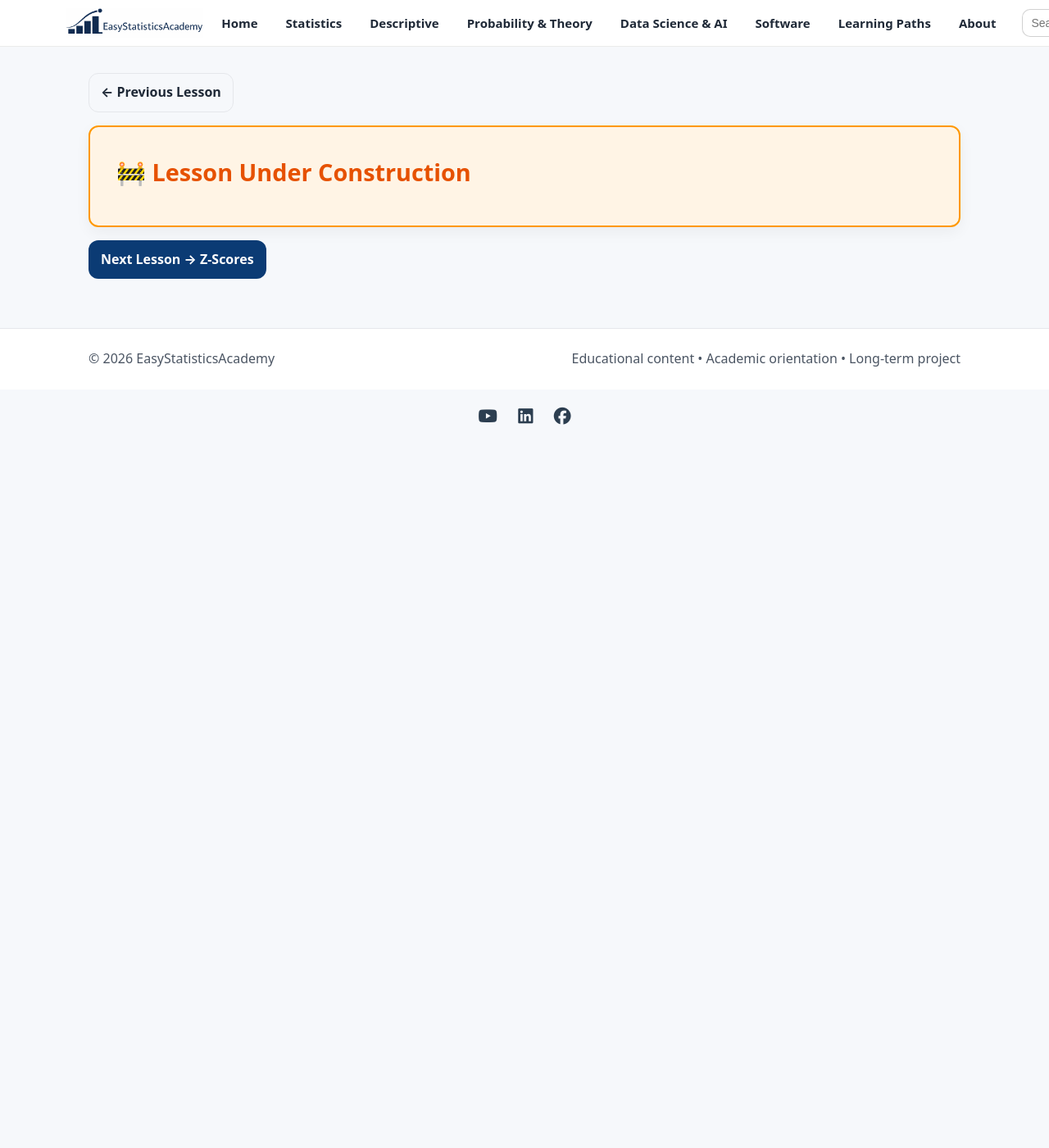
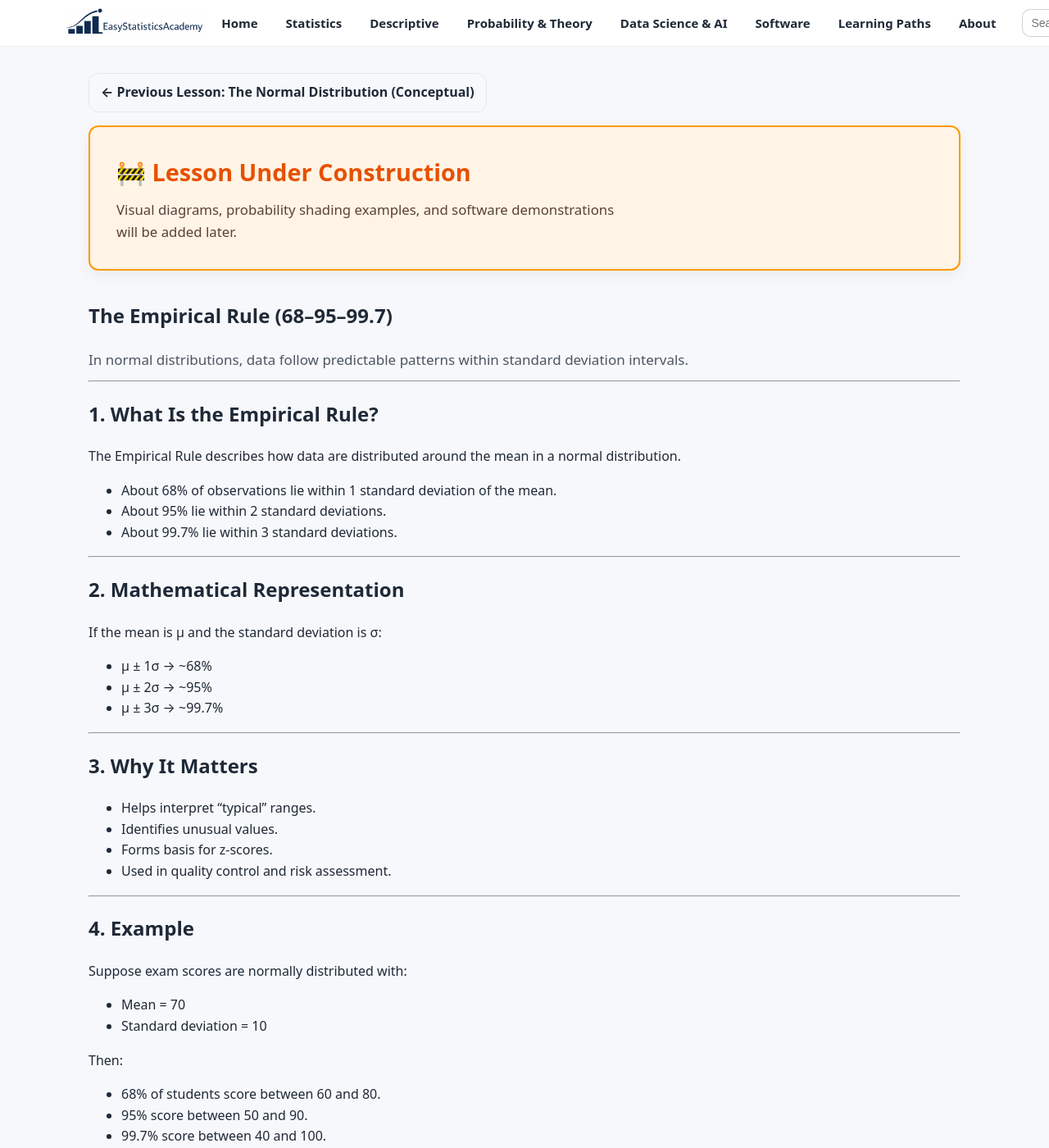
Before and after one commit to ammar-homaida-statistics/easystatisticsacademy, a Jekyll site: the page built from descriptive/shape/empirical-rule/index.md, in a window 1280 px wide and 1400 px high. Shown: the whole window at 82% size. Built offline with Jekyll 4.4.1, drawn with Linux system fonts in a browser that asks for light colours; some of the changed text lies outside the part shown.

Commit message:
Add lesson content

```diff
--- a/descriptive/shape/empirical-rule/index.md
+++ b/descriptive/shape/empirical-rule/index.md
@@ -1,21 +1,141 @@
 ---
 layout: default
 title: "The Empirical Rule (68–95–99.7)"
-description: "Understanding standard deviation ranges in normal distributions."
+description: "Understanding how data are distributed within standard deviations in normal distributions."
 permalink: /descriptive/shape/empirical-rule/
 sidebar: false
 ---
 
 <section class="section section-slim">
   <a class="btn btn-outline" href="/descriptive/shape/normal-distribution-concept/">
-    ← Previous Lesson
+    ← Previous Lesson: The Normal Distribution (Conceptual)
   </a>
 </section>
 
+<!-- UNDER CONSTRUCTION NOTICE -->
 <section class="section section-slim">
   <div class="callout" style="background:#fff4e5;border:2px solid #ff9800;padding:2rem;border-radius:12px;">
-    <h2 style="margin-top:0;color:#e65100;font-size:1.8rem;">🚧 Lesson Under Construction</h2>
+    <div class="callout-copy">
+      <h2 style="margin-top:0;color:#e65100;font-size:1.8rem;">
+        🚧 Lesson Under Construction
+      </h2>
+      <p style="margin:0;font-size:1.05rem;color:#5d4037;line-height:1.6;">
+        Visual diagrams, probability shading examples, and software demonstrations will be added later.
+      </p>
+    </div>
   </div>
+</section>
+
+<section class="section">
+
+  <div class="section-head">
+    <h1>The Empirical Rule (68–95–99.7)</h1>
+    <p class="lead">
+      In normal distributions, data follow predictable patterns within standard deviation intervals.
+    </p>
+  </div>
+
+  <hr>
+
+  <h2>1. What Is the Empirical Rule?</h2>
+
+  <p>
+    The Empirical Rule describes how data are distributed around the mean in a normal distribution.
+  </p>
+
+  <ul>
+    <li>About 68% of observations lie within 1 standard deviation of the mean.</li>
+    <li>About 95% lie within 2 standard deviations.</li>
+    <li>About 99.7% lie within 3 standard deviations.</li>
+  </ul>
+
+  <hr>
+
+  <h2>2. Mathematical Representation</h2>
+
+  <p>
+    If the mean is μ and the standard deviation is σ:
+  </p>
+
+  <ul>
+    <li>μ ± 1σ → ~68%</li>
+    <li>μ ± 2σ → ~95%</li>
+    <li>μ ± 3σ → ~99.7%</li>
+  </ul>
+
+  <hr>
+
+  <h2>3. Why It Matters</h2>
+
+  <ul>
+    <li>Helps interpret “typical” ranges.</li>
+    <li>Identifies unusual values.</li>
+    <li>Forms basis for z-scores.</li>
+    <li>Used in quality control and risk assessment.</li>
+  </ul>
+
+  <hr>
+
+  <h2>4. Example</h2>
+
+  <p>
+    Suppose exam scores are normally distributed with:
+  </p>
+
+  <ul>
+    <li>Mean = 70</li>
+    <li>Standard deviation = 10</li>
+  </ul>
+
+  <p>
+    Then:
+  </p>
+
+  <ul>
+    <li>68% of students score between 60 and 80.</li>
+    <li>95% score between 50 and 90.</li>
+    <li>99.7% score between 40 and 100.</li>
+  </ul>
+
+  <hr>
+
+  <h2>5. Important Warning</h2>
+
+  <p>
+    The Empirical Rule only applies to approximately normal distributions.
+  </p>
+
+  <p>
+    For skewed or heavy-tailed distributions, these percentages are not accurate.
+  </p>
+
+  <hr>
+
+  <h2>6. Conceptual Interpretation</h2>
+
+  <ul>
+    <li>Most data cluster near the mean.</li>
+    <li>Extreme values are rare.</li>
+    <li>The farther from the mean, the lower the probability.</li>
+  </ul>
+
+  <hr>
+
+  <h2>Summary</h2>
+
+  <ul>
+    <li>The Empirical Rule describes predictable spread in normal data.</li>
+    <li>Standard deviation determines interval width.</li>
+    <li>Useful for identifying unusual observations.</li>
+    <li>Must not be used for non-normal data.</li>
+  </ul>
+
+</section>
+
+<section class="section section-slim">
+  <a class="btn" href="/descriptive/shape/z-scores/">
+    Next Lesson → Z-scores (Standardization)
+  </a>
 </section>
 
 <script>
@@ -23,14 +143,8 @@ sidebar: false
   var KEY="esa_continue_descriptive_shape_lesson_v0";
   localStorage.setItem(KEY,JSON.stringify({
     url:"/descriptive/shape/empirical-rule/",
-    label:"Lesson 6 — The Empirical Rule",
+    label:"Lesson 6 — The Empirical Rule (68–95–99.7)",
     ts:Date.now()
   }));
 })();
 </script>
-
-<section class="section section-slim">
-  <a class="btn" href="/descriptive/shape/z-scores/">
-    Next Lesson → Z-Scores
-  </a>
-</section>
```
